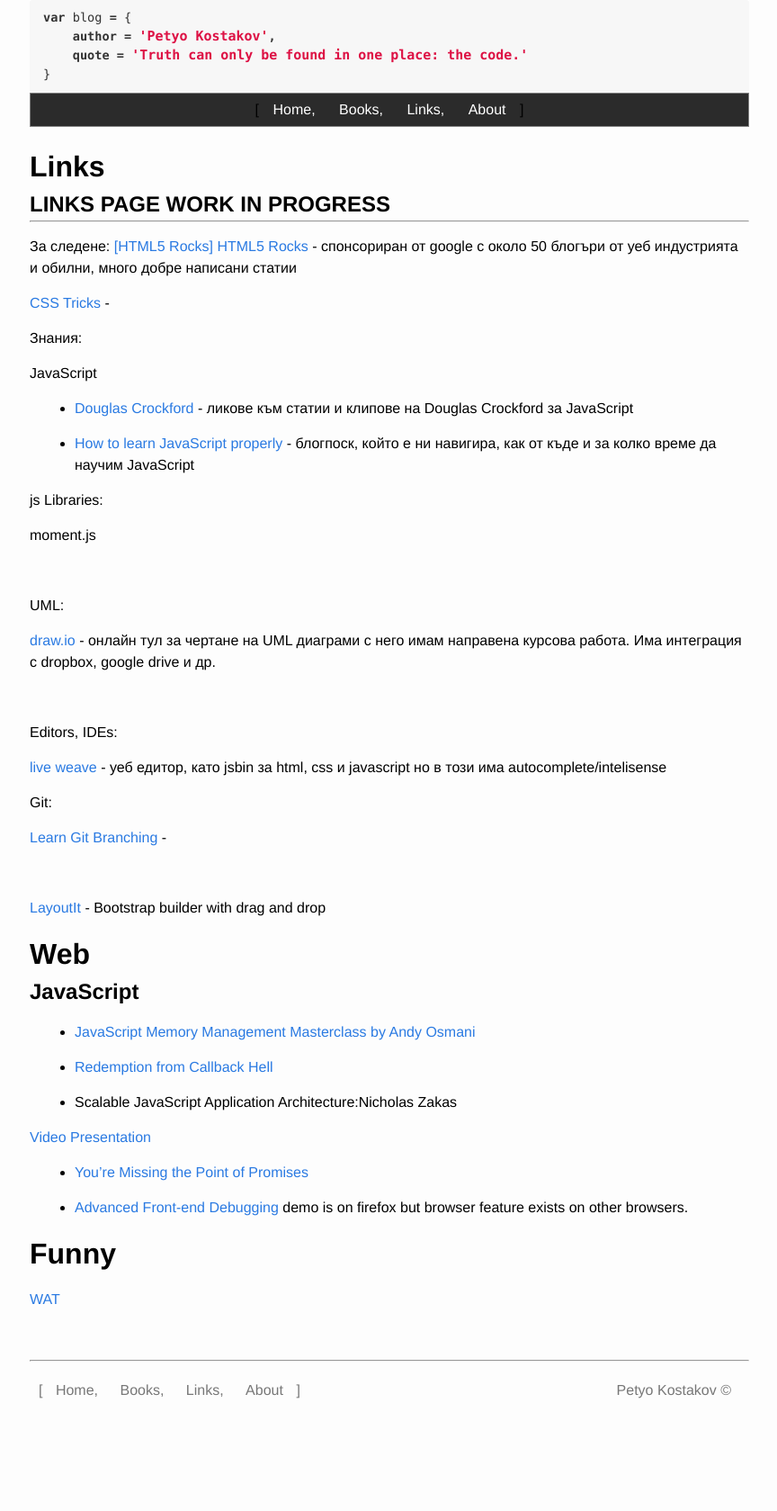
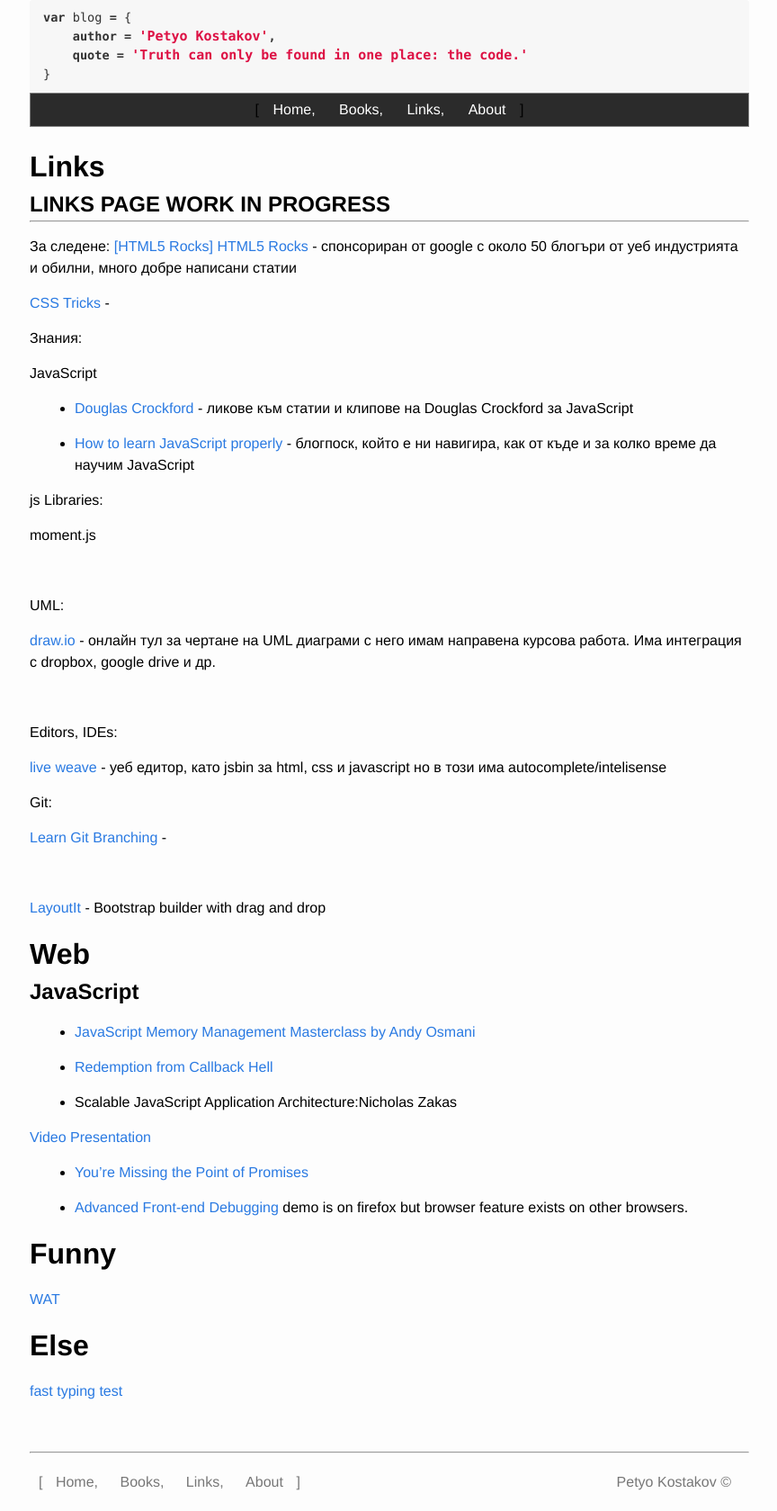
Before and after one commit to PetyoKostakov/PetyoKostakov.github.io, a Jekyll site: the page built from links/index.md, in a window 1280 px wide. Shown: the whole page at 90% size, without its empty margins (207-1071 px from the left). Built offline with Jekyll 4.4.1, drawn with Linux system fonts in a browser that asks for light colours; Markdown is read by kramdown in place of the engine named in the settings; before the commit the page ends 1577 px from its top, so only the background shows below that.

Commit message:
Added new link

```diff
--- a/links/index.md
+++ b/links/index.md
@@ -66,3 +66,7 @@ Git:
 # Funny
 
 [WAT](https://www.destroyallsoftware.com/talks/wat)
+
+# Else
+
+[fast typing test](http://10fastfingers.com/typing-test/english)
```
